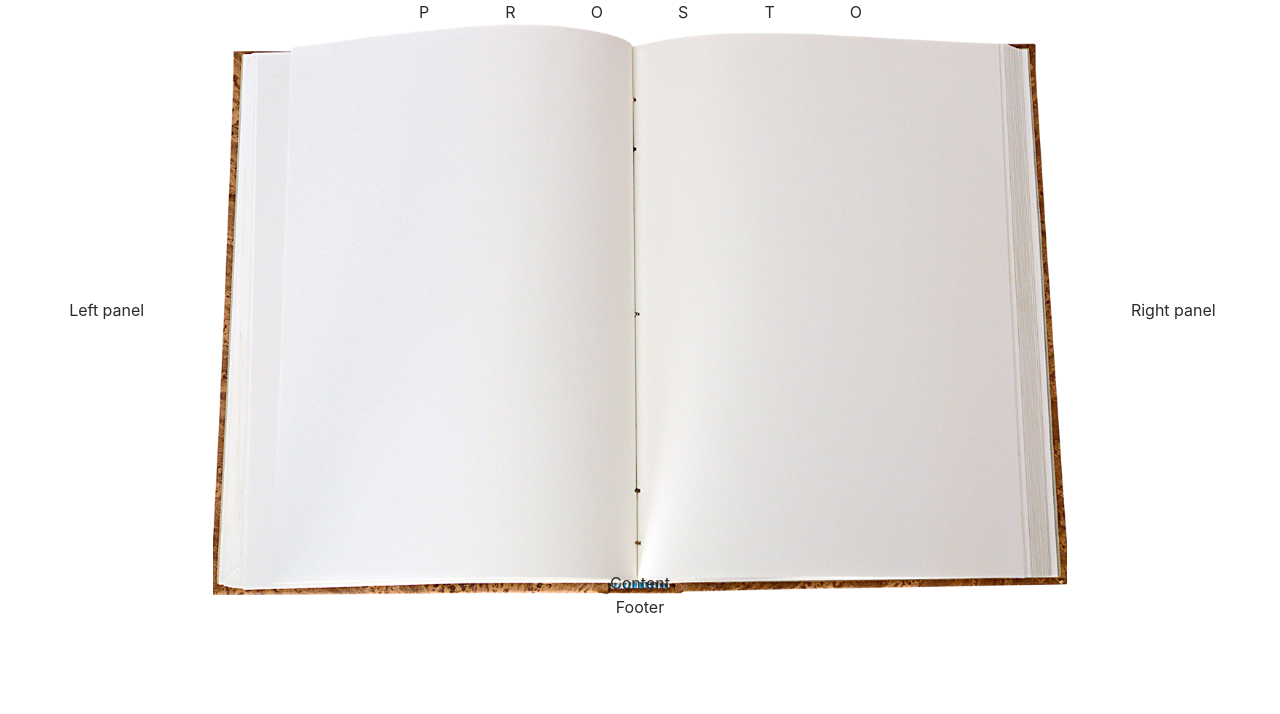
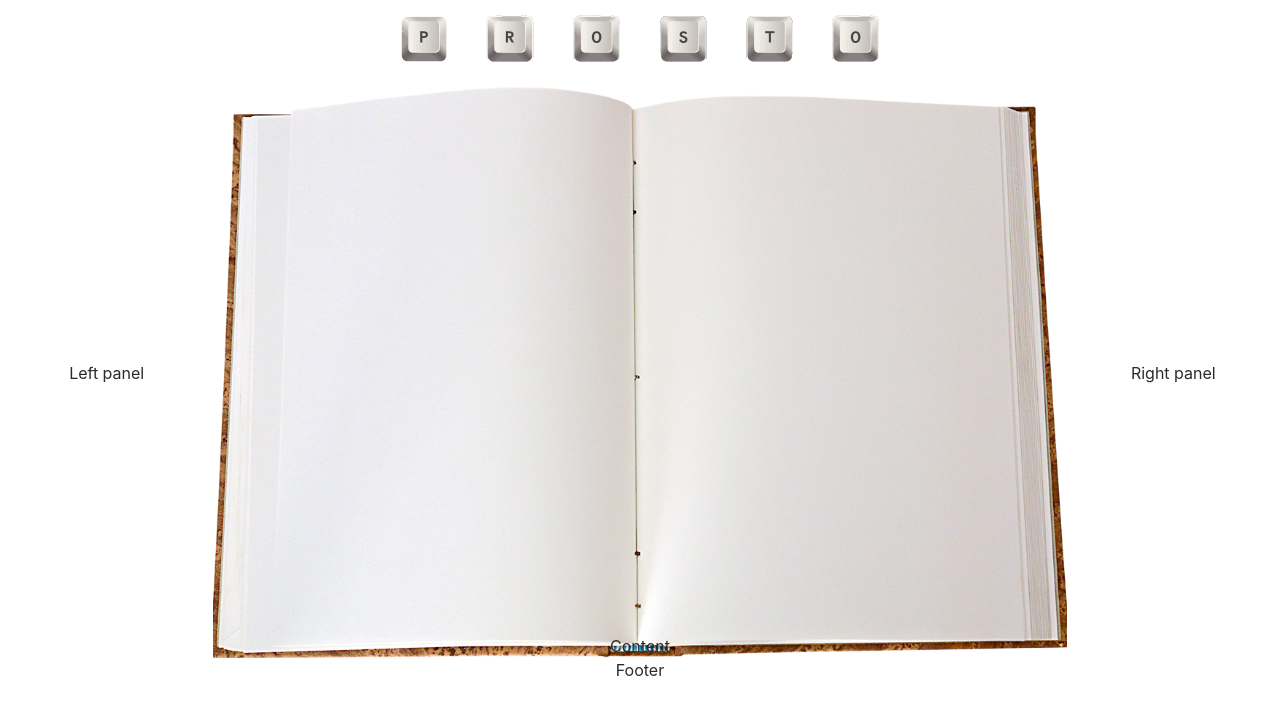
Before and after one commit to YuriiTrofimenko/prosto, a plain HTML site: page web/index.html in a window 1280 px wide. Drawn offline with Linux system fonts and the light colour scheme.

Commit message:
add headers keyboard buttons

```diff
--- a/web/css/custom.css
+++ b/web/css/custom.css
@@ -1 +1,3 @@
+.header-row{padding-top: 15px; padding-bottom: 25px;}
+
 .main-content{background-image: url(../images/book.png);background-repeat: no-repeat;background-size: cover;background-position: center center;}
--- a/web/index.html
+++ b/web/index.html
@@ -21,27 +21,27 @@
 	    <div class="col"></div>
 	    <div class="col-10 text-center">
 	    	<div class="container-fluid">
-	    		<div class="row align-items-center justify-content-center">
-	    			<div class="col-3 text-center"></div>
+	    		<div class="row align-items-center justify-content-center header-row">
+	    			<div class="col-md col-lg-3"></div>
 	    			<div class="col text-center">
-	    				P
+	    				<img src="images/P.png" />
 	    			</div>
 	    			<div class="col text-center">
-	    				R
+	    				<img src="images/R.png" />
 	    			</div>
 	    			<div class="col text-center">
-	    				O
+	    				<img src="images/O.png" />
 	    			</div>
 	    			<div class="col text-center">
-	    				S
+	    				<img src="images/S.png" />
 	    			</div>
 	    			<div class="col text-center">
-	    				T
+	    				<img src="images/T.png" />
 	    			</div>
 	    			<div class="col text-center">
-	    				O
+	    				<img src="images/O.png" />
 	    			</div>
-	    			<div class="col-3 text-center"></div>
+	    			<div class="col-md col-lg-3"></div>
 	    		</div>
 	    	</div>
 	    </div>
```
Also changed, not shown: web/images/O.png (added), web/images/P.png (added), web/images/R.png (added), web/images/S.png (added), web/images/T.png (added).
